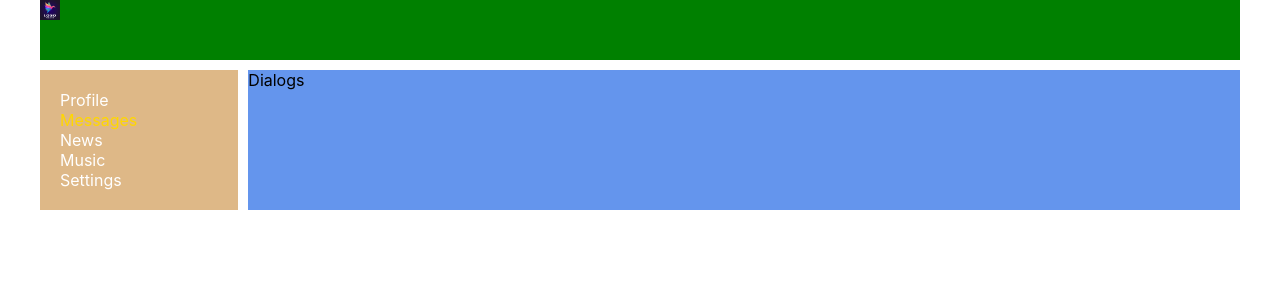
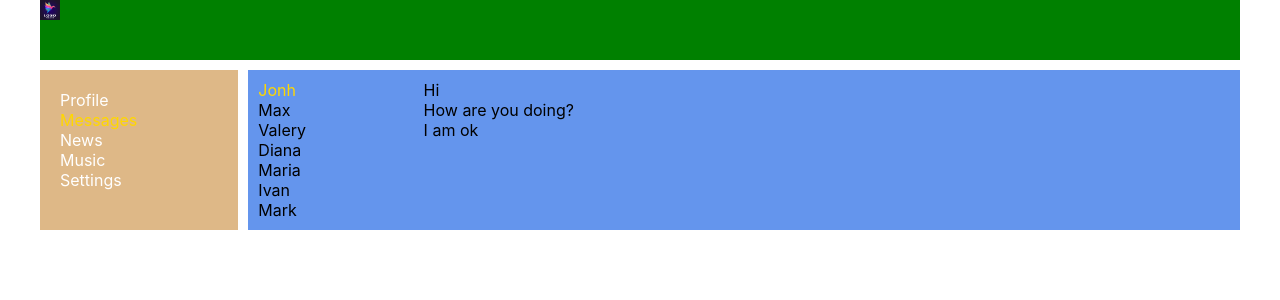
Before and after one commit to horoshopodumaj/social-network, a React (Create React App) app in the folder some-app/: page /dialogs in a window 1280 px wide. Shown: the top 300 px of the page. Built offline with nearby package versions, Linux system fonts and the light colour scheme.

Commit message:
layout of the Dialogs component

```diff
--- a/some-app/src/components/dialogs/Dialogs.js
+++ b/some-app/src/components/dialogs/Dialogs.js
@@ -1,7 +1,24 @@
 import s from "./Dialogs.module.css";
 
 const Dialogs = () => {
-    return <div>Dialogs</div>;
+    return (
+        <div className={s.dialogs}>
+            <div className={s.dialogsItems}>
+                <div className={`${s.dialog} ${s.active}`}>Jonh</div>
+                <div className={s.dialog}>Max</div>
+                <div className={s.dialog}>Valery</div>
+                <div className={s.dialog}>Diana</div>
+                <div className={s.dialog}>Maria</div>
+                <div className={s.dialog}>Ivan</div>
+                <div className={s.dialog}>Mark</div>
+            </div>
+            <div className={s.messages}>
+                <div className={s.message}>Hi</div>
+                <div className={s.message}>How are you doing?</div>
+                <div className={s.message}>I am ok</div>
+            </div>
+        </div>
+    );
 };
 
 export default Dialogs;
--- a/some-app/src/components/dialogs/Dialogs.module.css
+++ b/some-app/src/components/dialogs/Dialogs.module.css
@@ -0,0 +1,22 @@
+.dialogs {
+    display: grid;
+    grid-template-columns: 1fr 5fr;
+}
+
+.dialogsItems {
+    padding: 10px;
+}
+
+.dialog {
+}
+
+.dialog.active {
+    color: gold;
+}
+
+.messages {
+    padding: 10px;
+}
+
+.message {
+}
```
